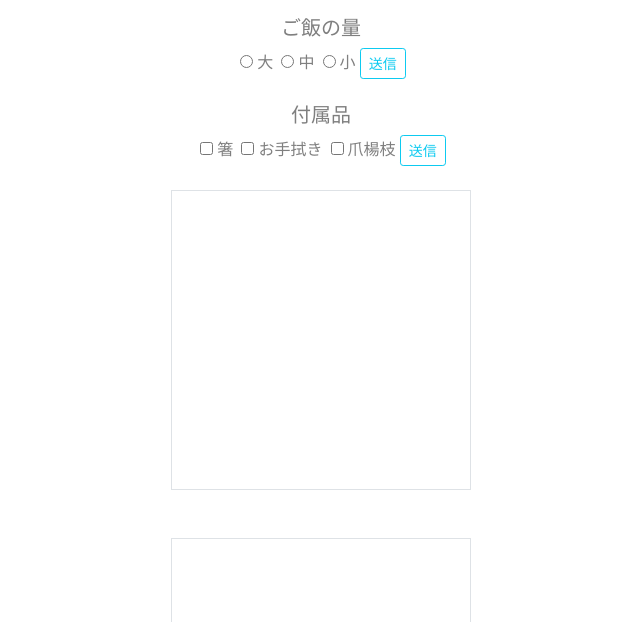
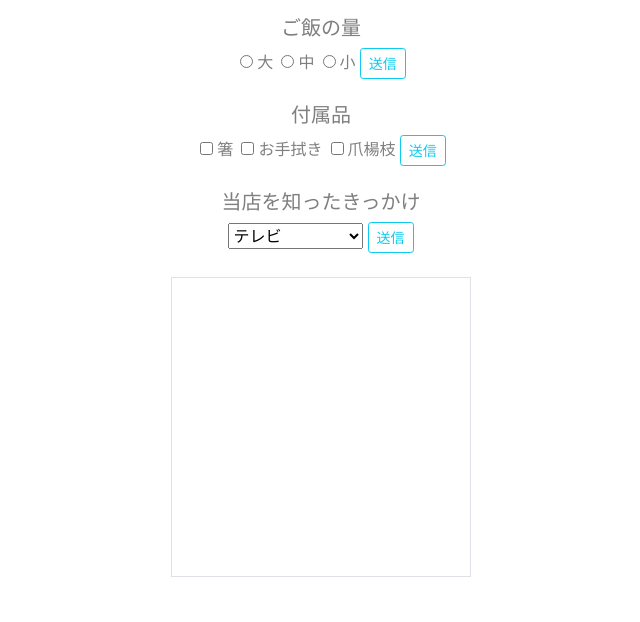
Before and after one commit to DaisukeMaruyama/javascript_study, a website: page bento/index.html in a window 1280 px wide. Shown: the part 121-743 px from the top of the page, without its empty margins (319-959 px from the left). Drawn offline with nearby package versions, Linux system fonts and the light colour scheme.

Commit message:
[Update]セレクトボックスデータ受け渡し

```diff
--- a/bento/bento.js
+++ b/bento/bento.js
@@ -24,3 +24,11 @@ function accessoryButtonClick() {
   ACCESSORY_OPTION_ANSWER.innerHTML = `付属品は${accessory_output}です。`
 
 }
+
+const MEDIA_OPTION_ANSWER = document.getElementById("mediaOptionAnswer");
+
+function mediaButton () {
+  const MEDIA_INPUT = document.mediaForm.media;
+  const NUM = MEDIA_INPUT.selectedIndex;
+  MEDIA_OPTION_ANSWER.textContent = MEDIA_INPUT[NUM].value;
+}
--- a/bento/index.html
+++ b/bento/index.html
@@ -38,11 +38,25 @@
         <input type="button" class="btn btn-sm btn-outline-info ml-2"  value="送信" onclick="accessoryButtonClick()" />
       </form>
     </div>
+    <!--セレクトボックス-->
+    <div class="mt-4">
+      <h5>当店を知ったきっかけ</h5>
+      <form name="mediaForm">
+        <select name="media">
+          <option value="テレビ">テレビ</option>
+          <option value="雑誌">雑誌</option>
+          <option value="インターネット">インターネット</option>
+        </select>
+        <input type="button" class="btn btn-sm btn-outline-info ml-2" value="送信" onclick="mediaButton()" />
+      </form>
+    </div>
 
     <div class="mt-4">
       <div id="optionAnswer" class="border mx-auto mb-5 riceoutput" >
       </div>
       <div id="accessoryOptionAnswer" class="border mx-auto mb-5 riceoutput" >
+      </div>
+      <div id="mediaOptionAnswer" class="border mx-auto mb-5 riceoutput" >
       </div>
     </div>
 
```
